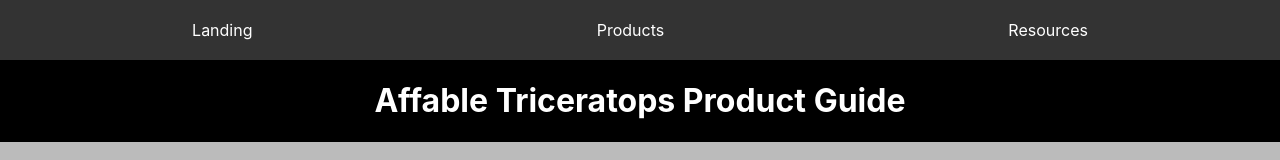
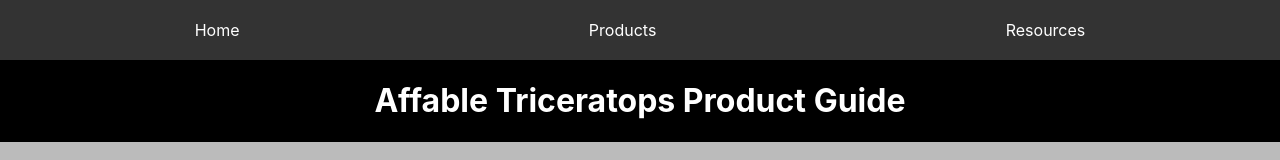
Before and after one commit to capnnemo2/at-product-guide, a React (Create React App) app: page / in a window 1280 px wide. Shown: the top 160 px of the page. Built offline with nearby package versions, Linux system fonts and the light colour scheme; no server answers.

Commit message:
Changes Landing to Home

```diff
--- a/src/App.js
+++ b/src/App.js
@@ -2,7 +2,7 @@ import React from "react";
 import { Route, Switch } from "react-router-dom";
 import Nav from "./Nav/Nav";
 import Header from "./Header/Header";
-import Landing from "./Landing/Landing";
+import Home from "./Home/Home";
 import Products from "./Products/Products";
 import Resources from "./Resources/Resources";
 import ProductDetails from "./ProductDetails/ProductDetails";
@@ -135,7 +135,7 @@ export default class App extends React.Component {
 
           <main>
             <Switch>
-              <Route exact path="/" component={Landing} />
+              <Route exact path="/" component={Home} />
               <Route path="/products" component={Products} />
               <Route path="/resources" component={Resources} />
               <Route
--- a/src/Landing/Landing.js
+++ b/src/Home/Home.js
@@ -1,11 +1,11 @@
 import React from "react";
 import { Link } from "react-router-dom";
-import "./Landing.css";
+import "./Home.css";
 
-export default class Landing extends React.Component {
+export default class Home extends React.Component {
   render() {
     return (
-      <div className="Landing">
+      <div className="Home">
         <section className="section">
           <p>
             This product guide is a repository of specifications on how to make
--- a/src/Nav/Nav.js
+++ b/src/Nav/Nav.js
@@ -7,7 +7,7 @@ export default class Nav extends React.Component {
     return (
       <div>
         <div className="nav-container">
-          <Link to="/">Landing</Link>
+          <Link to="/">Home</Link>
           <Link to="/products">Products</Link>
           <Link to="/resources">Resources</Link>
         </div>
```
Also changed, not shown: src/Home/Home.css (renamed from src/Landing/Landing.css).
